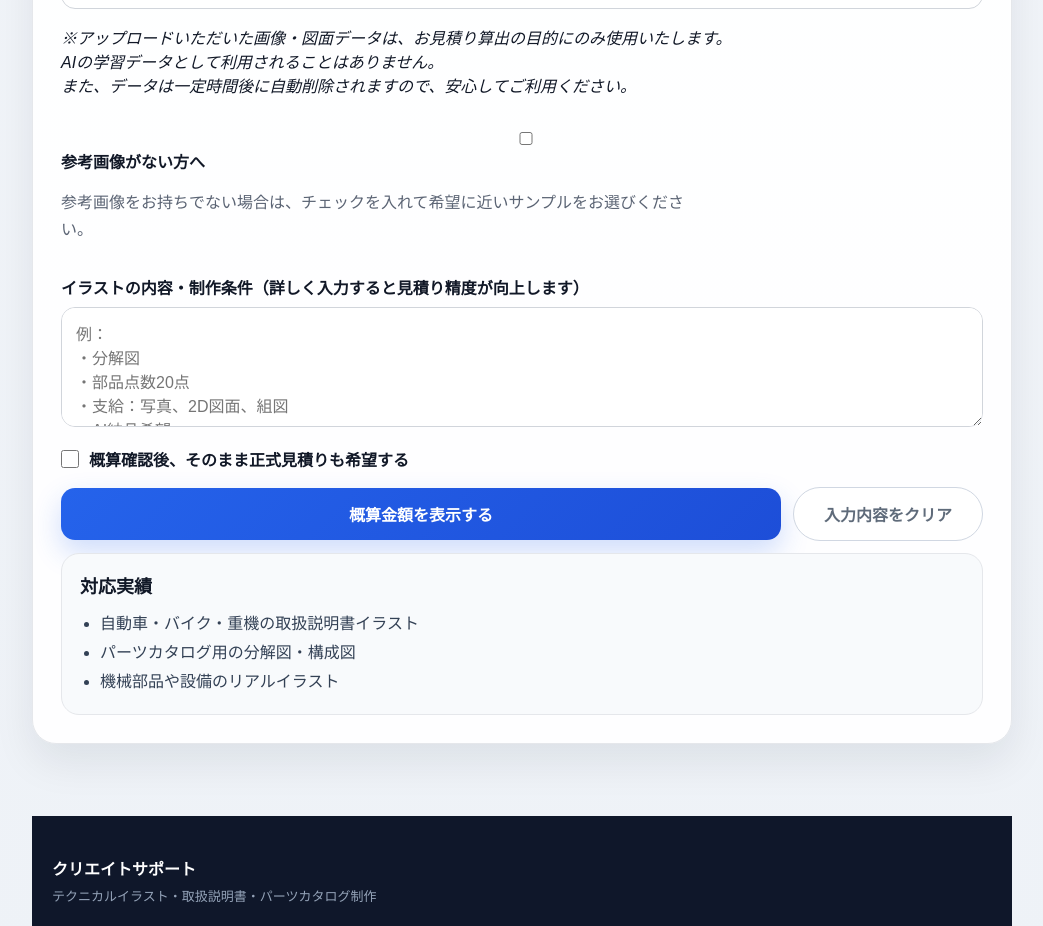
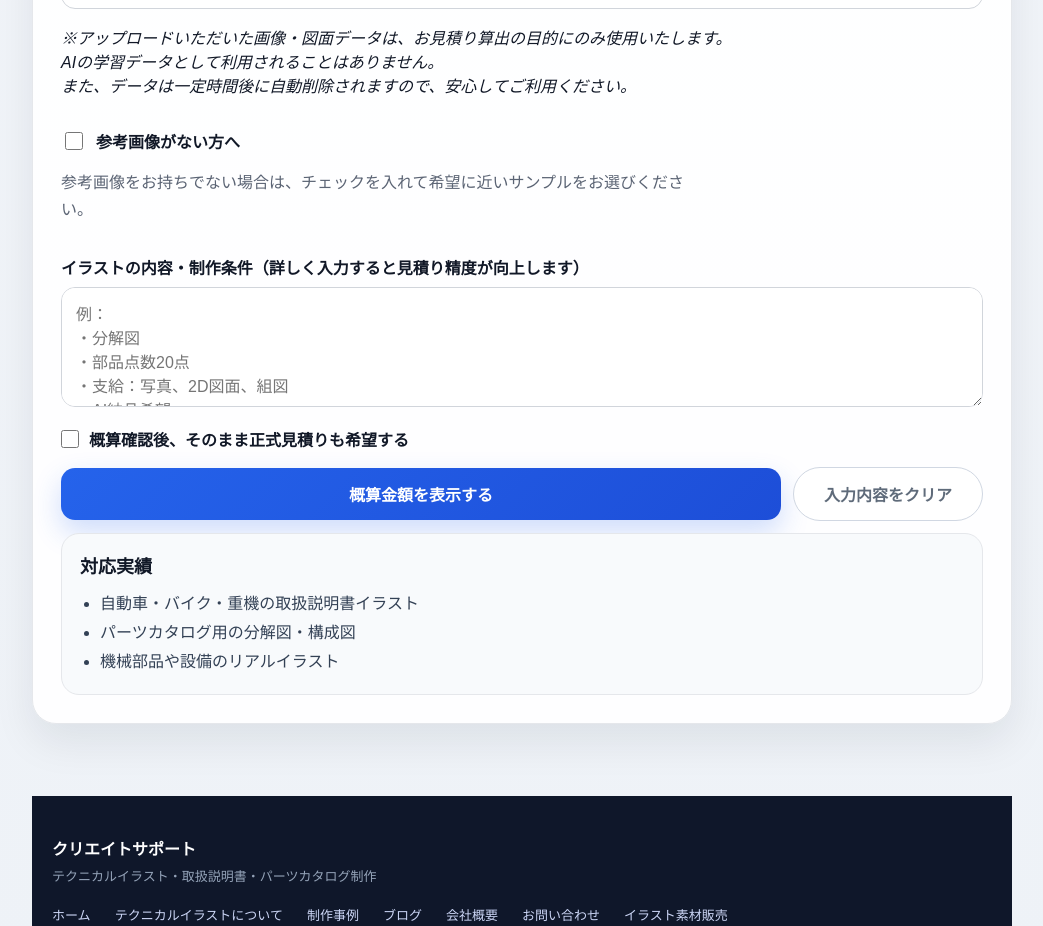
Before and after one commit to k-hioki-source/ai-estimate, a Next.js app: page / in a window 1280 px wide. Shown: the part 2340-3266 px from the top of the page, without its empty margins (118-1161 px from the left). Built offline with nearby package versions, Linux system fonts and the light colour scheme.

Commit message:
Update globals.css

```diff
--- a/app/globals.css
+++ b/app/globals.css
@@ -742,3 +742,15 @@ button:disabled { opacity: 0.65; cursor: not-allowed; }
     width: 100%;
   }
 }
+.sampleToggleLabel {
+  display: flex;
+  align-items: center;
+  gap: 10px;
+  font-weight: 700;
+  cursor: pointer;
+}
+
+.sampleToggleLabel input {
+  width: 18px;
+  height: 18px;
+}
```
